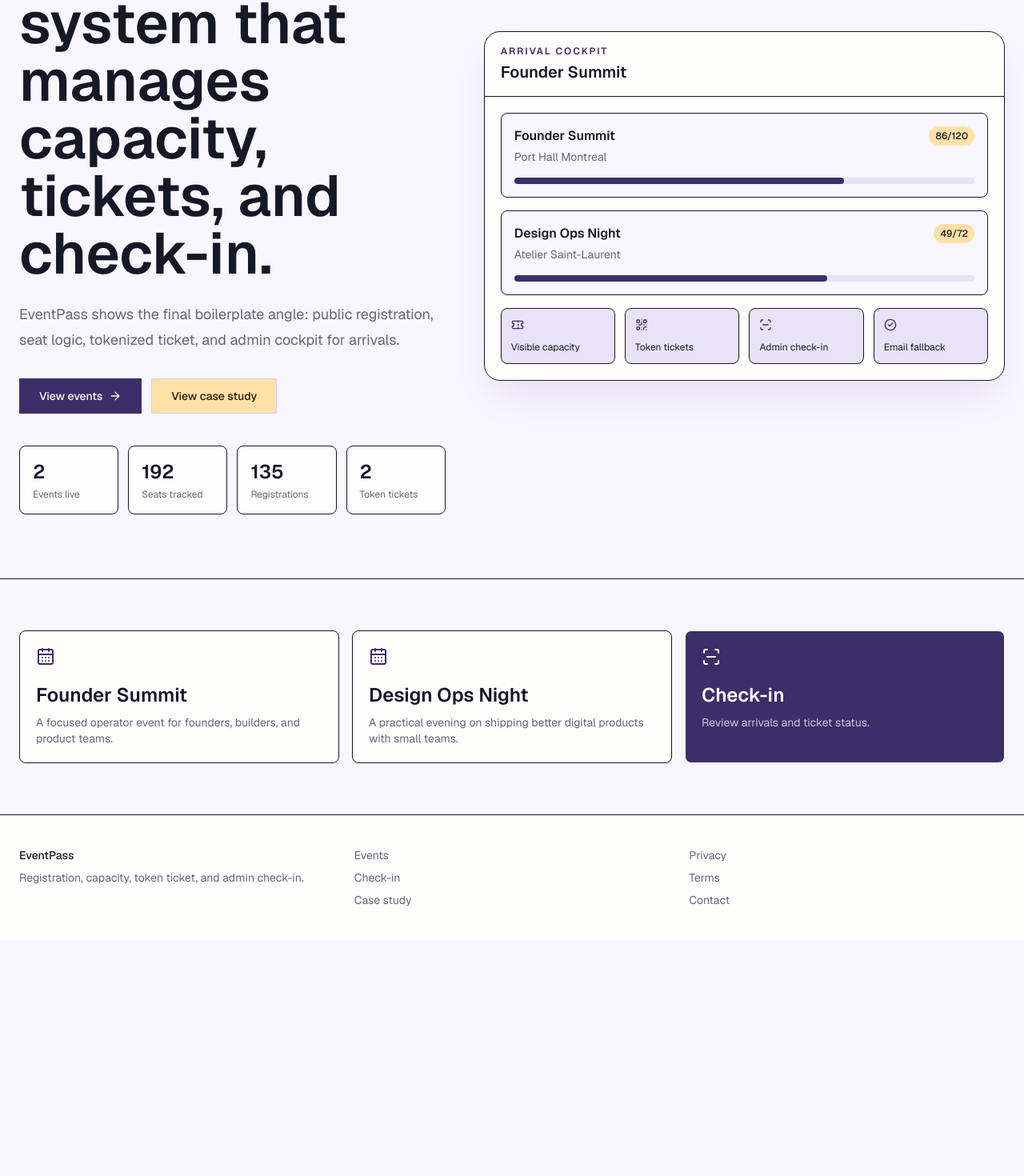
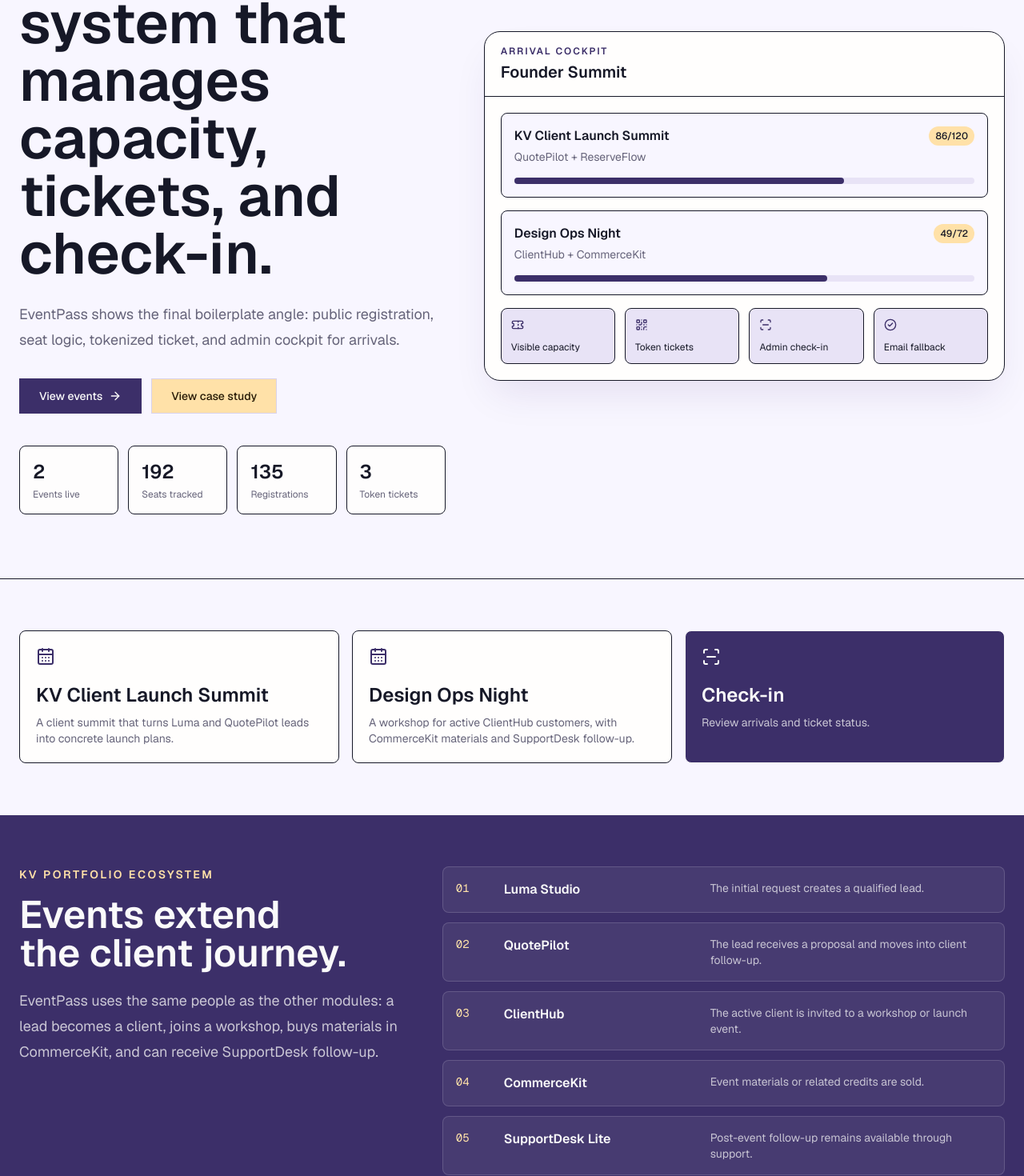
Before and after one commit to kurtisv/eventpass, a Next.js app in the folder apps/web/: page / in a window 1280 px wide. Shown: the part 274-1744 px from the top of the page at 80% size. Before the commit the page ends 1449 px from the top, so only its background shows below. Built offline with nearby package versions, Linux system fonts and the light colour scheme; no server answers.

Commit message:
feat: align events with portfolio ecosystem

```diff
--- a/apps/web/src/app/case-study/page.tsx
+++ b/apps/web/src/app/case-study/page.tsx
@@ -9,26 +9,28 @@ const copy = {
   fr: {
     eyebrow: "Etude de cas",
     title: "EventPass prouve que le boilerplate peut gerer inscription et check-in.",
-    intro: "Le projet complete la serie de huit demos avec inscription publique, billets tokenises, contraintes de capacite et operations admin.",
+    intro: "Le projet complete la serie avec des evenements relies aux clients, ventes, projets et tickets de support du meme ecosysteme.",
     cta: "Explorer les evenements",
     points: [
       "Liste publique des evenements et pages detaillees.",
       "Visualisation de capacite et logique de reservation.",
       "Billet tokenise avec preuve visuelle de type QR.",
       "Dashboard admin pour suivre les arrivees.",
+      "Participants alignes avec les memes clients que ClientHub, CommerceKit et SupportDesk.",
       "Interface FR/EN et identite visuelle distincte.",
     ],
   },
   en: {
     eyebrow: "Case study",
     title: "EventPass proves the boilerplate can handle registration and check-in.",
-    intro: "The project completes the eight-project series with public registration, tokenized tickets, capacity constraints, and admin operations.",
+    intro: "The project completes the series with events connected to the same clients, sales, projects, and support tickets in the ecosystem.",
     cta: "Explore events",
     points: [
       "Public event listing and event detail pages.",
       "Capacity visualization and registration logic concept.",
       "Tokenized ticket page with QR-code style proof.",
       "Admin check-in dashboard for arrivals.",
+      "Attendees aligned with the same clients as ClientHub, CommerceKit, and SupportDesk.",
       "FR/EN switcher and distinct visual identity.",
     ],
   },
--- a/apps/web/src/app/check-in/page.tsx
+++ b/apps/web/src/app/check-in/page.tsx
@@ -30,11 +30,12 @@ export default async function CheckInPage() {
         <h1 className="mt-4 text-4xl font-semibold tracking-normal">{t.title}</h1>
         <div className="mt-8 rounded-lg border bg-card">
           {tickets.map((ticket) => (
-            <div key={ticket.token} className="grid gap-3 border-b p-5 last:border-b-0 sm:grid-cols-[1fr_auto_auto]">
+            <div key={ticket.token} className="grid gap-3 border-b p-5 last:border-b-0 sm:grid-cols-[1fr_auto_auto_auto]">
               <div>
                 <p className="font-semibold">{ticket.attendeeName}</p>
-                <p className="mt-1 text-sm text-muted-foreground">{ticket.eventName}</p>
+                <p className="mt-1 text-sm text-muted-foreground">{ticket.company} - {ticket.eventName}</p>
               </div>
+              <p className="text-sm font-medium text-muted-foreground">{ticket.source}</p>
               <p className="text-sm font-medium">{ticket.checkedIn ? t.checked : t.confirmed}</p>
               {ticket.checkedIn ? <CheckCircle2 className="size-5 text-primary" /> : <ScanLine className="size-5 text-primary" />}
             </div>
--- a/apps/web/src/app/events/page.tsx
+++ b/apps/web/src/app/events/page.tsx
@@ -10,11 +10,13 @@ const copy = {
     eyebrow: "Evenements",
     title: "Catalogue des evenements",
     seats: "places",
+    source: "Module source",
   },
   en: {
     eyebrow: "Events",
     title: "Event catalog",
     seats: "seats",
+    source: "Source module",
   },
 };
 
@@ -34,6 +36,8 @@ export default async function EventsPage() {
               <p className="mt-5 text-sm text-muted-foreground">{event.type} - {event.date}</p>
               <h2 className="mt-1 text-2xl font-semibold">{event.name}</h2>
               <p className="mt-3 text-sm text-muted-foreground">{event.description[locale]}</p>
+              <p className="mt-4 text-xs font-semibold uppercase tracking-[0.14em] text-muted-foreground">{t.source}</p>
+              <p className="mt-1 text-sm font-medium">{event.sourceModule}</p>
               <p className="mt-5 text-xs font-semibold uppercase tracking-[0.14em] text-primary">{event.registered}/{event.capacity} {t.seats}</p>
               <div className="mt-5 h-2 rounded-full bg-muted">
                 <div className="h-2 rounded-full bg-primary" style={{ width: `${(event.registered / event.capacity) * 100}%` }} />
--- a/apps/web/src/app/page.tsx
+++ b/apps/web/src/app/page.tsx
@@ -3,7 +3,7 @@ import { ArrowRight, CalendarDays, CheckCircle2, QrCode, ScanLine, Ticket } from
 
 import { MarketingPageShell } from "@/components/marketing/page-shell";
 import { Button } from "@/components/ui/button";
-import { eventStats, events } from "@/data/eventpass";
+import { ecosystemTimeline, eventStats, events } from "@/data/eventpass";
 import { getCurrentLocale } from "@/lib/locale";
 
 const copy = {
@@ -14,6 +14,9 @@ const copy = {
     primary: "Voir les evenements",
     secondary: "Voir l'etude",
     modules: ["Capacite visible", "Billets par token", "Check-in admin", "Email fallback"],
+    ecosystemTitle: "Les evenements prolongent le parcours client.",
+    ecosystemText:
+      "EventPass utilise les memes personnes que les autres modules: un lead devient client, rejoint un atelier, achete du materiel dans CommerceKit et peut recevoir un suivi SupportDesk.",
   },
   en: {
     eyebrow: "Project 8 - Event registration",
@@ -22,6 +25,9 @@ const copy = {
     primary: "View events",
     secondary: "View case study",
     modules: ["Visible capacity", "Token tickets", "Admin check-in", "Email fallback"],
+    ecosystemTitle: "Events extend the client journey.",
+    ecosystemText:
+      "EventPass uses the same people as the other modules: a lead becomes a client, joins a workshop, buys materials in CommerceKit, and can receive SupportDesk follow-up.",
   },
 };
 
@@ -63,7 +69,7 @@ export default async function Home() {
                     <div className="flex items-start justify-between gap-4">
                       <div>
                         <p className="font-semibold">{event.name}</p>
-                        <p className="mt-1 text-sm text-muted-foreground">{event.venue}</p>
+                        <p className="mt-1 text-sm text-muted-foreground">{event.sourceModule}</p>
                       </div>
                       <p className="rounded-full bg-secondary px-2 py-1 text-xs font-medium">{event.registered}/{event.capacity}</p>
                     </div>
@@ -98,6 +104,28 @@ export default async function Home() {
             <p className="mt-2 text-sm text-primary-foreground/75">{locale === "fr" ? "Suivre les arrivees et le statut des billets." : "Review arrivals and ticket status."}</p>
           </Link>
         </section>
+        <section className="border-y bg-primary text-primary-foreground">
+          <div className="mx-auto grid max-w-7xl gap-10 px-6 py-16 lg:grid-cols-[0.82fr_1.18fr]">
+            <div>
+              <p className="text-sm font-semibold uppercase tracking-[0.18em] text-secondary">
+                KV Portfolio ecosystem
+              </p>
+              <h2 className="mt-4 text-3xl font-semibold tracking-normal text-balance sm:text-5xl">
+                {t.ecosystemTitle}
+              </h2>
+              <p className="mt-5 text-lg leading-8 text-primary-foreground/75">{t.ecosystemText}</p>
+            </div>
+            <div className="grid gap-3">
+              {ecosystemTimeline.map((item, index) => (
+                <div key={item.module} className="grid gap-3 rounded-lg border border-white/15 bg-white/[0.06] p-4 sm:grid-cols-[3rem_0.7fr_1fr]">
+                  <p className="font-mono text-sm text-secondary">0{index + 1}</p>
+                  <p className="font-semibold">{item.module}</p>
+                  <p className="text-sm text-primary-foreground/72">{item[locale]}</p>
+                </div>
+              ))}
+            </div>
+          </div>
+        </section>
       </main>
     </MarketingPageShell>
   );
--- a/apps/web/src/app/ticket/[token]/page.tsx
+++ b/apps/web/src/app/ticket/[token]/page.tsx
@@ -12,12 +12,14 @@ const copy = {
     checkIn: "Ouvrir le check-in",
     confirmed: "Confirme",
     checked: "Arrive",
+    source: "Source ecosysteme",
   },
   en: {
     eyebrow: "Event ticket",
     checkIn: "Open check-in",
     confirmed: "Confirmed",
     checked: "Checked in",
+    source: "Ecosystem source",
   },
 };
 
@@ -35,7 +37,8 @@ export default async function TicketPage({ params }: { params: Promise<{ token:
           <QrCode className="size-14 text-primary" />
           <p className="mt-6 text-sm font-semibold uppercase tracking-[0.18em] text-primary">{t.eyebrow}</p>
           <h1 className="mt-3 text-4xl font-semibold">{ticket.eventName}</h1>
-          <p className="mt-4 text-lg text-muted-foreground">{ticket.attendeeName} - {status}</p>
+          <p className="mt-4 text-lg text-muted-foreground">{ticket.attendeeName} - {ticket.company} - {status}</p>
+          <p className="mt-3 text-sm font-semibold uppercase tracking-[0.16em] text-primary">{t.source}: {ticket.source}</p>
           <div className="mt-8 rounded-lg border bg-muted p-6 font-mono text-sm">{ticket.token}</div>
           <Button asChild className="mt-8" variant="secondary"><Link href="/check-in">{t.checkIn}</Link></Button>
         </div>
--- a/apps/web/src/data/eventpass.ts
+++ b/apps/web/src/data/eventpass.ts
@@ -2,17 +2,19 @@ export const events = [
   {
     id: "ep-event-001",
     slug: "founder-summit",
-    name: "Founder Summit",
+    name: "KV Client Launch Summit",
     date: "2026-06-12",
     venue: "Port Hall Montreal",
     capacity: 120,
     registered: 86,
-    type: "Conference",
+    type: "Client summit",
     accent: "#3c2f69",
     description: {
-      fr: "Un evenement cible pour fondateurs, equipes produit et operateurs.",
-      en: "A focused operator event for founders, builders, and product teams.",
+      fr: "Un sommet client pour transformer les leads Luma et QuotePilot en plans de lancement concrets.",
+      en: "A client summit that turns Luma and QuotePilot leads into concrete launch plans.",
     },
+    linkedProject: "Northline Launch Workspace",
+    sourceModule: "QuotePilot + ReserveFlow",
   },
   {
     id: "ep-event-002",
@@ -22,23 +24,54 @@ export const events = [
     venue: "Atelier Saint-Laurent",
     capacity: 72,
     registered: 49,
-    type: "Workshop",
+    type: "Client workshop",
     accent: "#e05d3f",
     description: {
-      fr: "Une soiree pratique sur la livraison de meilleurs produits numeriques avec de petites equipes.",
-      en: "A practical evening on shipping better digital products with small teams.",
+      fr: "Un atelier pour clients actifs dans ClientHub, avec materiel vendu par CommerceKit et suivi SupportDesk.",
+      en: "A workshop for active ClientHub customers, with CommerceKit materials and SupportDesk follow-up.",
     },
+    linkedProject: "Atelier Boutique Operations Portal",
+    sourceModule: "ClientHub + CommerceKit",
   },
 ];
 
 export const tickets = [
-  { token: "eventpass-demo-ticket", attendeeName: "Mara Chen", attendeeEmail: "mara@example.com", eventName: "Founder Summit", status: "CONFIRMED", checkedIn: false },
-  { token: "eventpass-demo-checked", attendeeName: "Elliot Moore", attendeeEmail: "elliot@example.com", eventName: "Design Ops Night", status: "CHECKED_IN", checkedIn: true },
+  { token: "eventpass-demo-ticket", attendeeName: "Mara Chen", attendeeEmail: "mara@example.com", company: "Northline Studio", eventName: "KV Client Launch Summit", source: "ClientHub", status: "CONFIRMED", checkedIn: false },
+  { token: "eventpass-demo-checked", attendeeName: "Elliot Moore", attendeeEmail: "elliot@example.com", company: "Atelier Boutique", eventName: "Design Ops Night", source: "CommerceKit", status: "CHECKED_IN", checkedIn: true },
+  { token: "eventpass-demo-support", attendeeName: "Nadia Fortin", attendeeEmail: "nadia@example.com", company: "Riverside Condo", eventName: "Design Ops Night", source: "SupportDesk Lite", status: "CONFIRMED", checkedIn: false },
 ];
 
 export const eventStats = [
   { label: "Events live", value: "2" },
   { label: "Seats tracked", value: "192" },
   { label: "Registrations", value: "135" },
-  { label: "Token tickets", value: "2" },
+  { label: "Token tickets", value: "3" },
 ];
+
+export const ecosystemTimeline = [
+  {
+    module: "Luma Studio",
+    fr: "La demande initiale genere un lead qualifie.",
+    en: "The initial request creates a qualified lead.",
+  },
+  {
+    module: "QuotePilot",
+    fr: "Le lead recoit une proposition et passe au suivi client.",
+    en: "The lead receives a proposal and moves into client follow-up.",
+  },
+  {
+    module: "ClientHub",
+    fr: "Le client actif est invite a un atelier ou lancement.",
+    en: "The active client is invited to a workshop or launch event.",
+  },
+  {
+    module: "CommerceKit",
+    fr: "Le materiel ou les credits lies a l'evenement sont vendus.",
+    en: "Event materials or related credits are sold.",
+  },
+  {
+    module: "SupportDesk Lite",
+    fr: "Le suivi apres evenement reste disponible dans le support.",
+    en: "Post-event follow-up remains available through support.",
+  },
+];
```
Also changed, not shown: apps/web/src/app/events/[slug]/page.tsx (+8 -0 lines).
